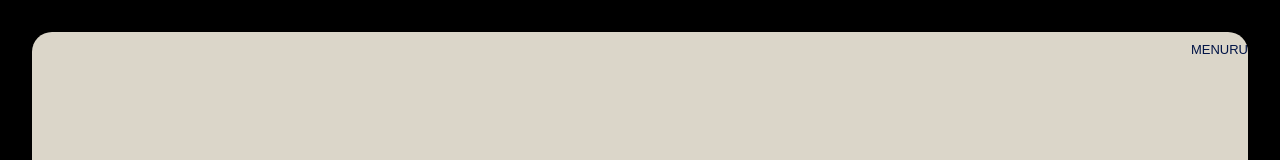
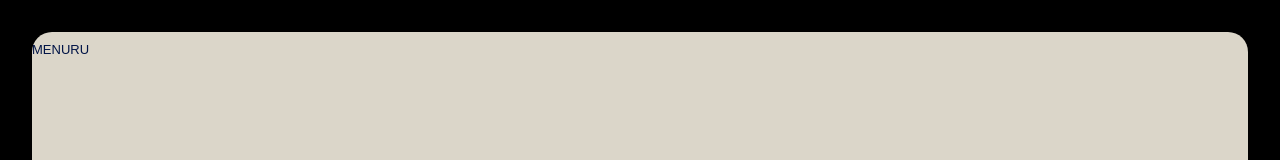
Before and after one commit to vinividivicilala/lolo, a Next.js app in the folder faq/: page / in a window 1280 px wide. Shown: the top 160 px of the page. Built offline with nearby package versions, Linux system fonts and the light colour scheme.

Commit message:
Update page.tsx

```diff
--- a/faq/app/page.tsx
+++ b/faq/app/page.tsx
@@ -14,7 +14,6 @@ export default function HomePage(): React.JSX.Element {
       flexDirection: 'column',
       justifyContent: 'center',
       alignItems: 'center',
-      fontFamily: 'Helvetica, Arial, sans-serif',
       WebkitFontSmoothing: 'antialiased',
       MozOsxFontSmoothing: 'grayscale'
     }}>
@@ -31,11 +30,11 @@ export default function HomePage(): React.JSX.Element {
         pointerEvents: 'none'
       }} />
 
-      {/* Teks MENURU di pojok kanan atas frame */}
+      {/* Teks MENURU di pojok kiri atas frame */}
       <div style={{
         position: 'fixed',
         top: '2rem',
-        right: '2rem',
+        left: '2rem',
         padding: '0.5rem 0',
         zIndex: 2,
         pointerEvents: 'none'
@@ -45,8 +44,7 @@ export default function HomePage(): React.JSX.Element {
           fontWeight: 400,
           color: 'rgb(0, 20, 70)',
           fontSize: '13px',
-          lineHeight: '13px',
-          letterSpacing: 'normal'
+          lineHeight: '13px'
         }}>
           MENURU
         </span>
```
